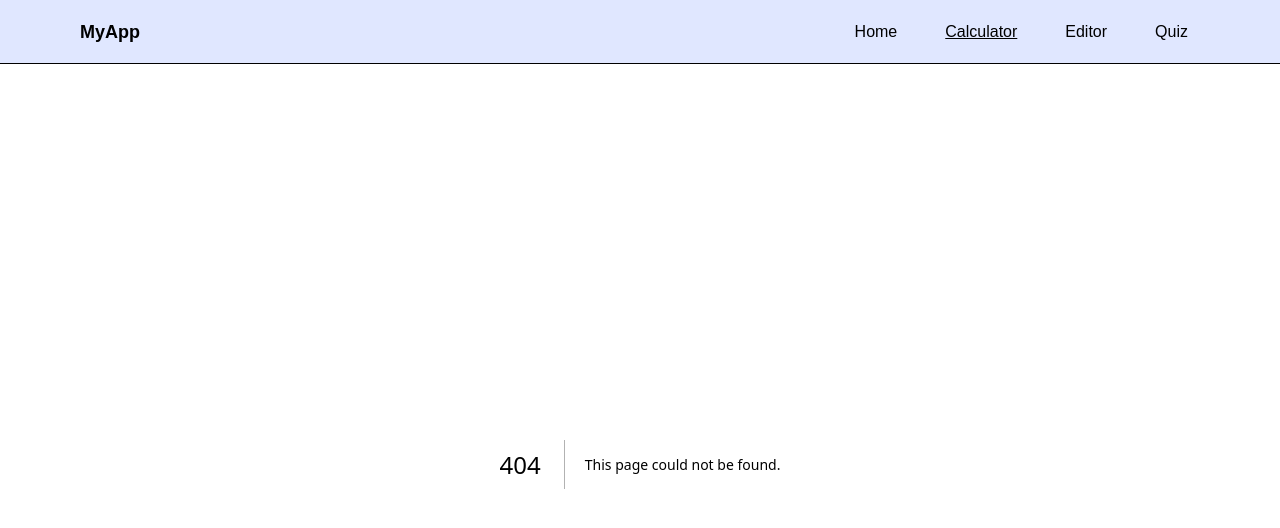
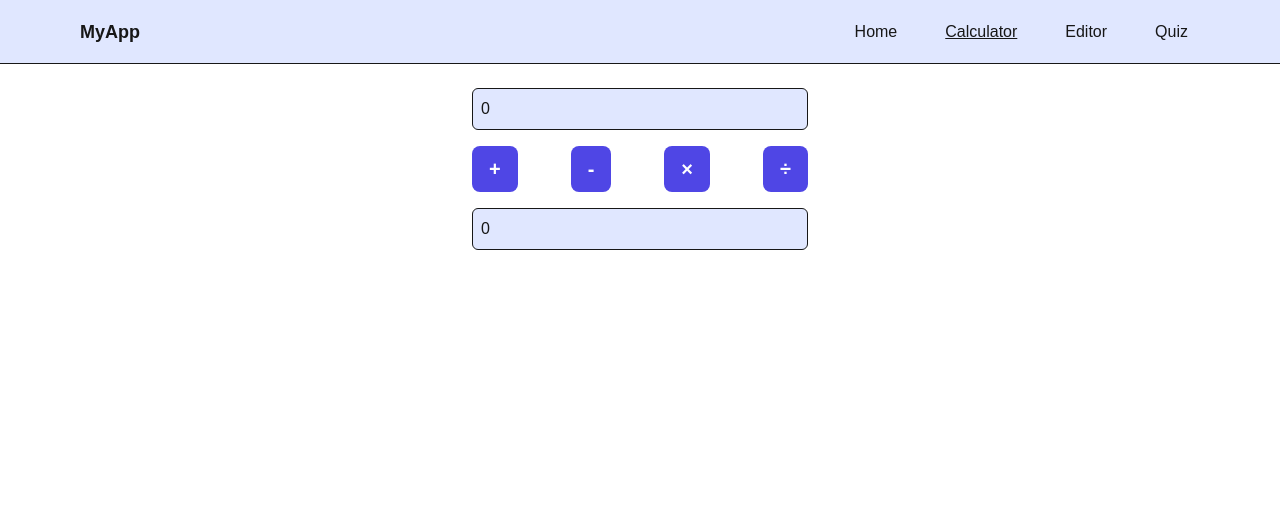
Before and after one commit to marimetsola/Fundamentals_of_Next.js, a Next.js app in the folder 8-Project-work/my-app/: page /calculator in a window 1280 px wide. Before the commit this address had no page. Shown: the top 528 px of the page. Built offline with nearby package versions, Linux system fonts and the light colour scheme.

Commit message:
add calculator functionality

```diff
--- /dev/null
+++ b/8-Project-work/my-app/app/calculator/page.tsx
@@ -0,0 +1,86 @@
+"use client";
+
+import { useState } from "react";
+import { add, subtract, multiply, divide } from "@/lib/math";
+import Button from "@/app/components/Button";
+
+export default function Calculator() {
+  const [a, setA] = useState(0);
+  const [b, setB] = useState(0);
+  const [result, setResult] = useState<number | string | null>(null);
+  const [activeOp, setActiveOp] = useState<string | null>(null);
+
+  const buttonStyle = (op: string) =>
+    activeOp === op
+      ? "bg-accent-muted text-foreground hover:bg-accent-muted"
+      : "";
+
+  return (
+    <div className="p-6 flex flex-col gap-4 max-w-sm mx-auto">
+      {/* Input 1 */}
+      <input
+        type="number"
+        value={a}
+        onChange={(e) => setA(Number(e.target.value))}
+        className="border p-2 rounded-md bg-accent-muted"
+      />
+
+      {/* Buttons */}
+      <div className="flex justify-between gap-2">
+        <Button
+          className={buttonStyle("+")}
+          onClick={() => {
+            setActiveOp("+");
+            setResult(add(a, b));
+          }}
+        >
+          +
+        </Button>
+
+        <Button
+          className={buttonStyle("-")}
+          onClick={() => {
+            setActiveOp("-");
+            setResult(subtract(a, b));
+          }}
+        >
+          -
+        </Button>
+
+        <Button
+          className={buttonStyle("×")}
+          onClick={() => {
+            setActiveOp("×");
+            setResult(multiply(a, b));
+          }}
+        >
+          ×
+        </Button>
+
+        <Button
+          className={buttonStyle("÷")}
+          onClick={() => {
+            setActiveOp("÷");
+            setResult(divide(a, b));
+          }}
+        >
+          ÷
+        </Button>
+      </div>
+
+      {/* Input 2 */}
+      <input
+        type="number"
+        value={b}
+        onChange={(e) => setB(Number(e.target.value))}
+        className="border p-2 rounded-md bg-accent-muted"
+      />
+
+      {/* Result */}
+      <div className="text-lg font-semibold text-center mt-2">
+        {result !== null &&
+          (typeof result === "number" ? `= ${result}` : result)}
+      </div>
+    </div>
+  );
+}
--- /dev/null
+++ b/8-Project-work/my-app/app/components/Button.tsx
@@ -0,0 +1,31 @@
+"use client";
+
+import { cn } from "@/lib/utils";
+
+type ButtonProps = {
+  children: React.ReactNode;
+  onClick?: () => void;
+  className?: string;
+};
+
+export default function Button({ children, onClick, className }: ButtonProps) {
+  return (
+    <button
+      onClick={onClick}
+      className={cn(
+        "px-4 py-2 rounded-lg text-xl font-semibold",
+        "bg-accent text-white",
+        "transition-all duration-200",
+        "hover:bg-accent-hover",
+        "active:scale-95",
+        "border border-transparent",
+        "hover:border-accent-muted2",
+        "cursor-pointer",
+        "focus:outline-none focus:ring-2 focus:ring-accent",
+        className,
+      )}
+    >
+      {children}
+    </button>
+  );
+}
--- a/8-Project-work/my-app/app/components/Navigation.tsx
+++ b/8-Project-work/my-app/app/components/Navigation.tsx
@@ -15,7 +15,7 @@ export default function Navigation() {
   );
 
   const navLinkBase =
-    "px-3 py-1 rounded-full transition-colors hover:bg-accent-muted2";
+    "px-3 py-1 rounded-full transition-colors hover:[text-shadow:0_0_10px_var(--accent-hover)]";
 
   // create a classname; add underline if we're on the href
   const getNavLinkStyles = (href: string) =>
--- a/8-Project-work/my-app/app/globals.css
+++ b/8-Project-work/my-app/app/globals.css
@@ -33,8 +33,14 @@
   }
 }
 
+html {
+  overflow-y: scroll;
+}
+
 body {
   background: var(--background);
   color: var(--foreground);
   font-family: Arial, Helvetica, sans-serif;
+  scrollbar-gutter: auto;
+  overflow-y: auto;
 }
--- /dev/null
+++ b/8-Project-work/my-app/lib/math.ts
@@ -0,0 +1,18 @@
+export function add(a: number, b: number): number {
+  return a + b;
+}
+
+export function subtract(a: number, b: number): number {
+  return a - b;
+}
+
+export function multiply(a: number, b: number): number {
+  return a * b;
+}
+
+export function divide(a: number, b: number): number | string {
+  if (b === 0) {
+    return "Cannot divide by zero";
+  }
+  return a / b;
+}
```
